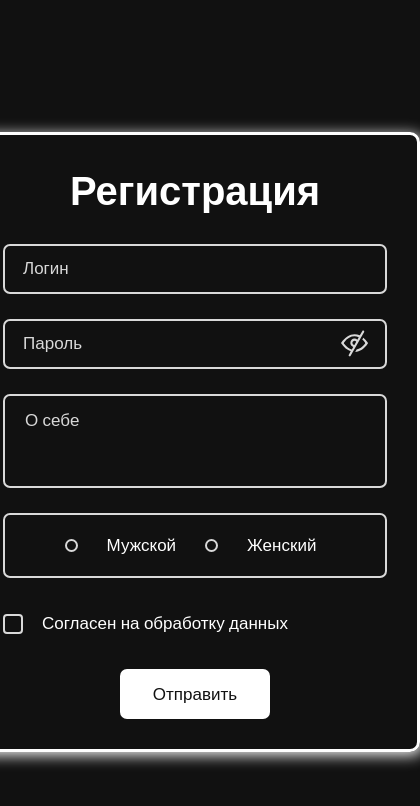
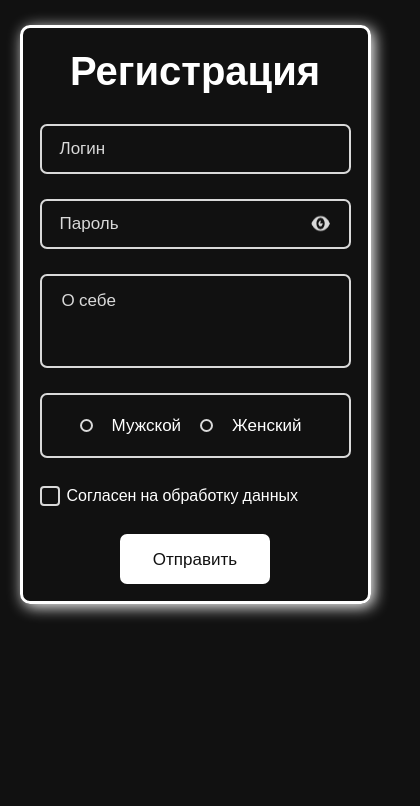
Before and after one commit to egorpokasov-art/First-form-validation-practice, a website: page index.html in a window 390 px wide. Both pictures are taken after a click on the button "Показать пароль". Shown: the whole page, 420 px wide, since content can reach past the window. Drawn offline with nearby package versions, Linux system fonts and the light colour scheme.

Commit message:
MVP Form v7

```diff
--- a/script.js
+++ b/script.js
@@ -236,10 +236,18 @@ class ShowPassword {
     showPasswordButton: '[data-js-show-password-button]',
   }
 
+  stateClasses = {
+    isActive: 'is-active',
+  }
+
   constructor() {
     this.showPasswordButton = document.querySelector(this.selectors.showPasswordButton)
     this.fieldPassword = document.querySelector(this.selectors.fieldPassword)
     this.bindEvents()
+  }
+
+  get windowWidth() {
+    return window.innerWidth
   }
 
   onPointerLeave = () => {
@@ -247,7 +255,7 @@ class ShowPassword {
     this.showPasswordButton.removeEventListener('pointerleave', this.onPointerLeave)
   }
 
-  showPassword(event) {
+  showPasswordDesktop(event) {
     if (!this.fieldPassword) return
 
     if (event.type === 'pointerdown') {
@@ -260,10 +268,29 @@ class ShowPassword {
     }
   }
 
+  onDesktop(event) {
+    if (this.windowWidth < 768) {
+      this.showPasswordDesktop(event)
+    }
+  }
+
+  showPasswordMobile() {
+    if (!this.fieldPassword) return
+
+    this.showPasswordButton.classList.toggle(this.stateClasses.isActive)
+  }
+
+  onMobile() {
+    if (this.windowWidth < 768) {
+      this.showPasswordMobile()
+    }
+  }
+
 
   bindEvents() {
-    this.showPasswordButton.addEventListener('pointerdown', (event) => this.showPassword(event))
-    this.showPasswordButton.addEventListener('pointerup', (event) => this.showPassword(event))
+    this.showPasswordButton.addEventListener('pointerdown', (event) => this.onDesktop(event))
+    this.showPasswordButton.addEventListener('pointerup', (event) => this.onDesktop(event))
+    this.showPasswordButton.addEventListener('click', () => this.onMobile())
   }
 }
 
--- a/style.css
+++ b/style.css
@@ -31,15 +31,13 @@ body {
   height: 100vh;
   position: relative;
   display: flex;
-  flex-direction: column;
-  justify-content: center;
   align-items: center;
   font-family: var(--font-family-base), serif;
   font-size: 16px;
   font-weight: var(--fw-normal);
   color: var(--color-light);
   background-color: var(--bg-color-dark);
-  row-gap: 40px;
+  padding: 15px;
 }
 
 .visually-hidden {
@@ -90,11 +88,6 @@ body {
     border-color: var(--color-red);
     box-shadow: 1px 1px 3px var(--color-red);
   }
-
-  /*&::placeholder {*/
-  /*  font-size: 17px;*/
-  /*  color: var(--color-light-gray);*/
-  /*}*/
 }
 
 .form__field-errors,
@@ -145,7 +138,8 @@ button {
   border-radius: var(--border-radius-form);
   box-shadow: 3px 3px 15px var(--color-light);
   padding: 30px;
-  margin-top: 40px;
+  min-width: min(300px, 100% - 15px);
+  margin-inline: auto;
 
   &.is-valid {
     border-color: var(--color-green);
@@ -249,12 +243,6 @@ button {
       display: none;
     }
 
-    &:hover {
-      .eye-close {
-        stroke: #484848;
-      }
-    }
-
     &:active {
       transform: rotateY(-70deg) scaleX(1.3);
       scale: 0.92;
@@ -268,6 +256,13 @@ button {
       }
     }
 
+    @media (hover: hover) {
+      &:hover {
+        .eye-close {
+          stroke: #484848;
+        }
+      }
+    }
   }
 
   .form__field-label {
@@ -404,18 +399,20 @@ button {
   border-radius: var(--border-radius);
   background-color: var(--color-light);
 
-  &:hover {
-    border: none;
-    box-shadow: none;
-    opacity: 0.75;
-  }
-
   &:focus {
     outline: none;
     color: var(--color-light);
     border: 2px solid var(--color-light);
     background-color: transparent;
     box-shadow: 2px 2px 4px var(--color-light);
+  }
+
+  @media (hover: hover) {
+    &:hover {
+      border: none;
+      box-shadow: none;
+      opacity: 0.75;
+    }
   }
 }
 
@@ -426,10 +423,23 @@ input:not(.form__radios-input, .form__checkbox-input),
 .form__radios-label,
 .form__checkbox-label,
 .textarea__emulator
-):is(:hover, :focus) {
+):focus {
   outline: none;
   border: 2px solid var(--color-light);
   box-shadow: 1px 1px 3px var(--color-light);
+}
+
+@media (hover: hover) {
+  :is(
+  input:not(.form__radios-input, .form__checkbox-input),
+  .form__radios-label,
+  .form__checkbox-label,
+  .textarea__emulator
+  ):hover {
+    outline: none;
+    border: 2px solid var(--color-light);
+    box-shadow: 1px 1px 3px var(--color-light);
+  }
 }
 
 :is(.form__radios-input, .form__checkbox-input):focus {
@@ -462,14 +472,6 @@ input:not(.form__radios-input, .form__checkbox-input),
   padding: 15px;
   margin-bottom: 40px;
 
-  /*&[open] {*/
-  /*  display: flex;*/
-  /*}*/
-
-  /*&:not([open]) {*/
-  /*  display: none;*/
-  /*}*/
-
   .regForm-pop-up__close-button-wrapper {
     position: relative;
     width: 100%;
@@ -487,8 +489,10 @@ input:not(.form__radios-input, .form__checkbox-input),
       border: none;
       border-radius: var(--border-radius);
 
-      &:hover {
-        background-color: var(--color-gray);
+      @media (hover: hover) {
+        &:hover {
+          background-color: var(--color-gray);
+        }
       }
     }
   }
@@ -502,3 +506,52 @@ input:not(.form__radios-input, .form__checkbox-input),
   .regForm-pop-up__success-icon {
   }
 }
+
+@media (max-width: 500px) {
+  body {
+    height: auto;
+  }
+
+  .form {
+    width: 90vw;
+    padding: 17px;
+    margin-top: 10px;
+
+    .form__field {
+      .form__field-show-password-button.is-active {
+        transform: rotateY(-70deg) scaleX(1.3);
+        scale: 0.92;
+
+        .eye-close, .eye-open {
+          width: 29px;
+          aspect-ratio: 1;
+        }
+
+        .eye-open {
+          display: block;
+        }
+
+        .eye-close {
+          display: none;
+        }
+      }
+    }
+
+    .form__radios {
+      column-gap: 10px;
+    }
+
+    .form__checkbox {
+      column-gap: 5px;
+
+      &.is-required::after {
+        top: -10px;
+      }
+
+      .form__checkbox-label {
+        font-size: 16px;
+        padding: 0;
+      }
+    }
+  }
+}
```
